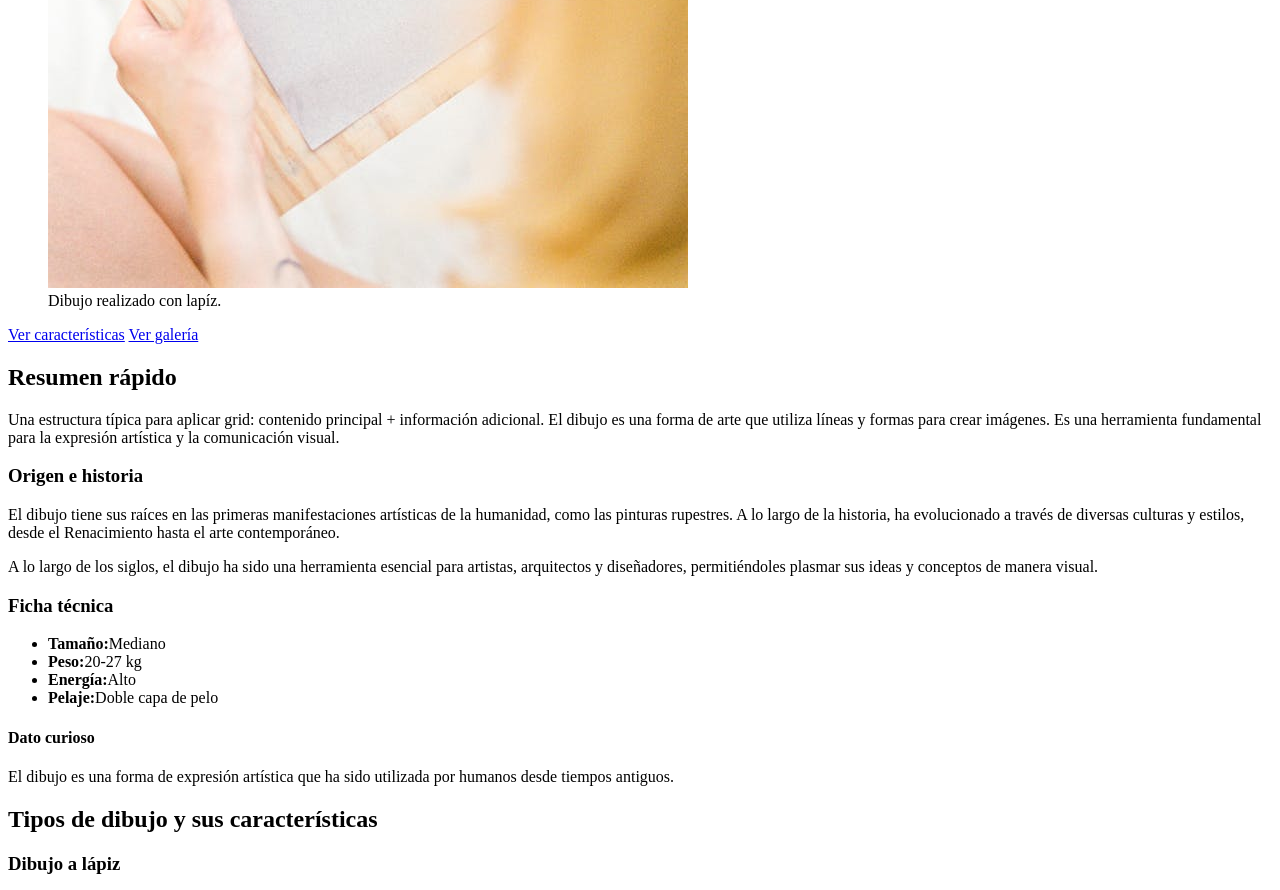
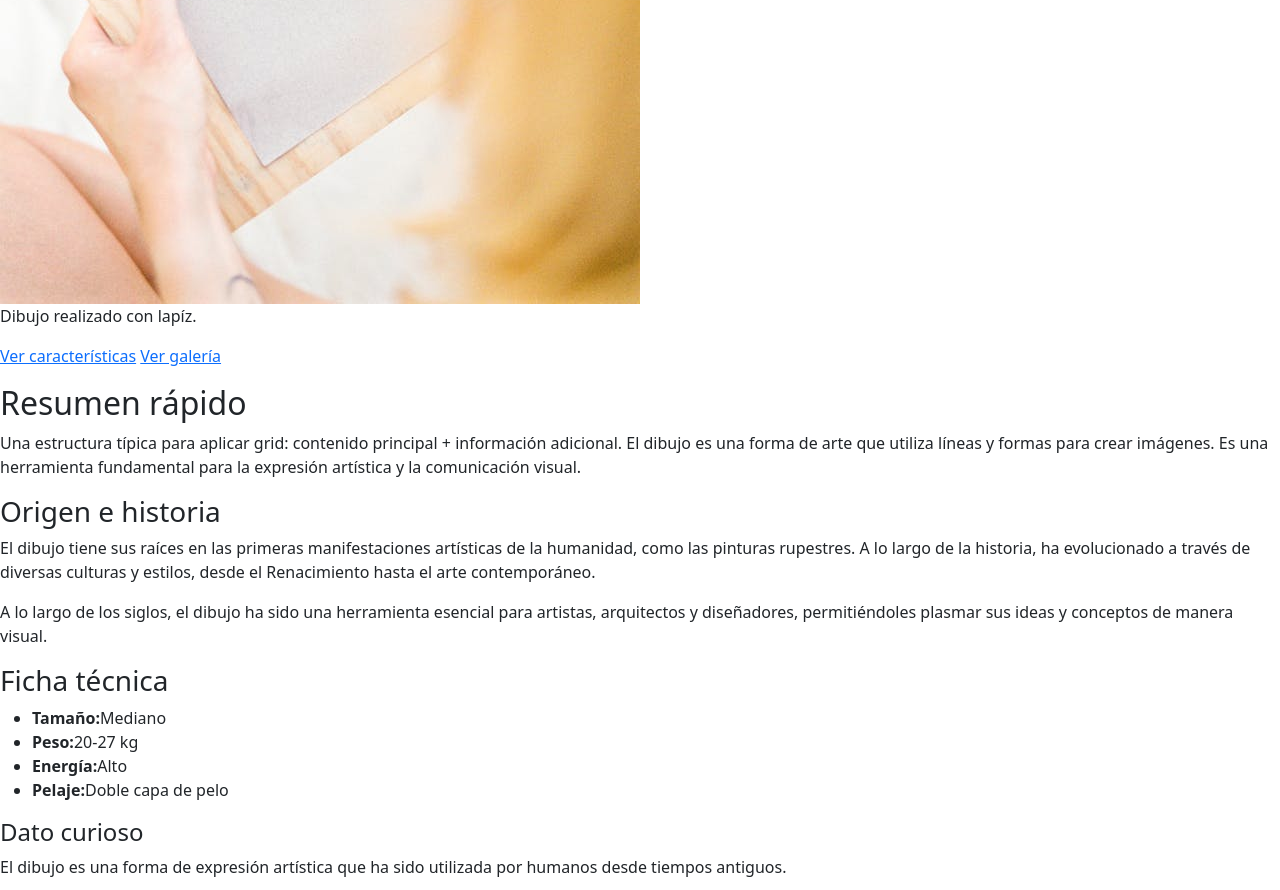
Before and after one commit to Gabriela-46/bootstrap5aTIAEVND, a plain HTML site: page index.html in a window 1280 px wide. Shown: the part 1005-1895 px from the top of the page. Drawn offline with Linux system fonts and the light colour scheme.

Commit message:
Starting with boostrap

```diff
--- a/index.html
+++ b/index.html
@@ -5,6 +5,7 @@
     <meta name="viewport" content="width=device-width, initial-scale=1.0">
     <title>Arte del Dibujo - sitio educativo</title>
     <meta name="description" content="Un sitio educativo sobre el dibujo como forma de expresión artística." />
+    <link rel="stylesheet" href="/bootstrap/css/bootstrap.min.css">
 </head>
 <body>
     <header>
@@ -241,5 +242,6 @@
         </nav>
         <p>2026 El arte del dibujo - sitio educativo</p>
     </footer>
+    <script src="/bootstrap/js/bootstrap.bundle.min.js"></script>
 </body>
 </html>
```
